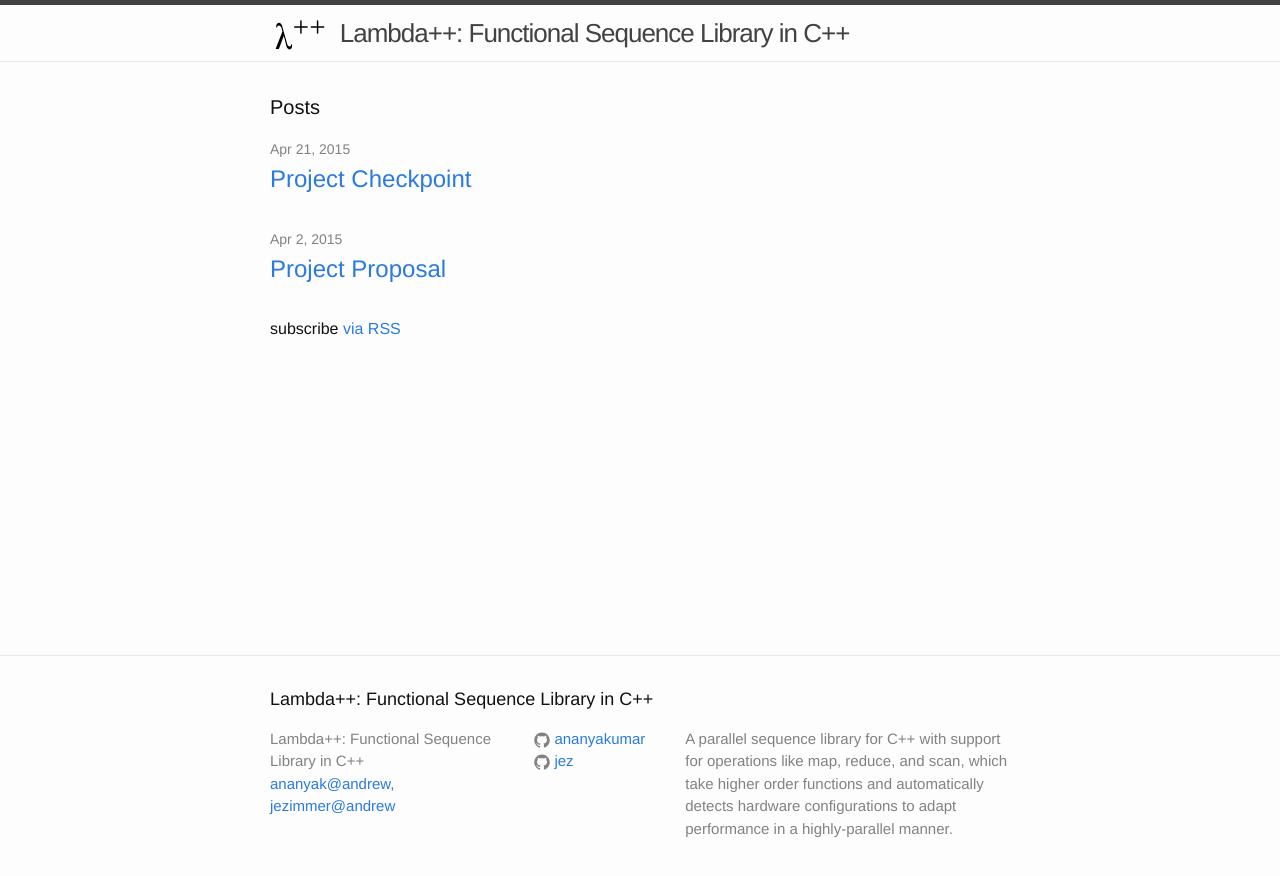
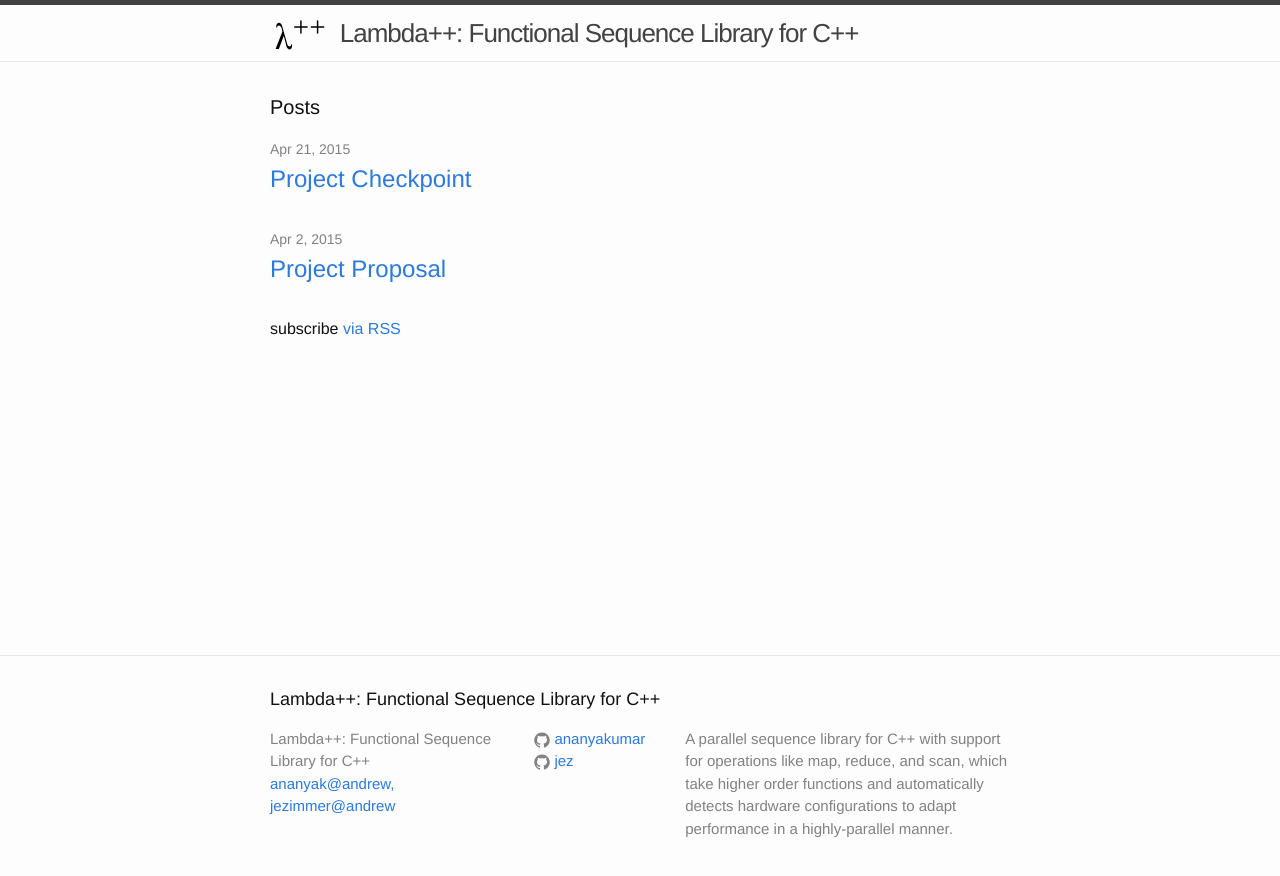
Before and after one commit to AnanyaKumar/lambda-plus-plus, a Jekyll site: the page built from index.html, in a window 1280 px wide. Shown: the top 876 px of the page. Built offline with Jekyll 4.4.1, drawn with Linux system fonts in a browser that asks for light colours; Markdown is read by kramdown in place of the engine named in the settings.

Commit message:
Fix site title (in -> for)

```diff
--- a/_config.yml
+++ b/_config.yml
@@ -1,5 +1,5 @@
 # Site settings
-title: "Lambda++: Functional Sequence Library in C++"
+title: "Lambda++: Functional Sequence Library for C++"
 email: ananyak@andrew, jezimmer@andrew
 description: > # this means to ignore newlines until "baseurl:"
   A parallel sequence library for C++ with support for operations like map,
```
